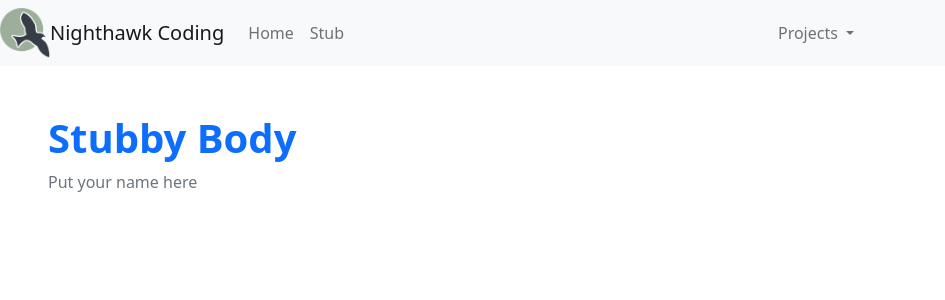
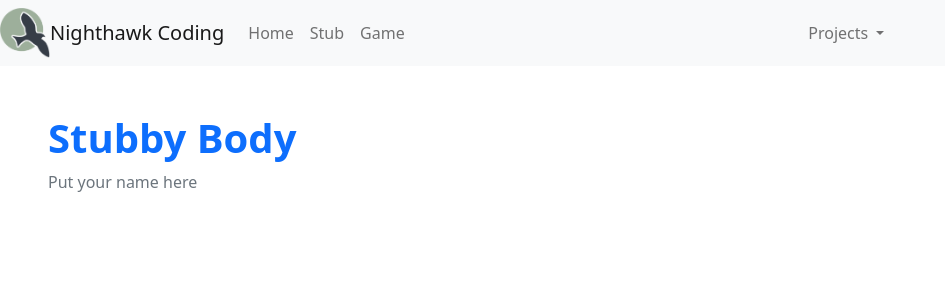
Before and after one commit to AniCricKet/fried-giggles, a Flask app: page /stub/ in a window 1280 px wide. Shown: the top 300 px of the page, without its empty margins (0-945 px from the left). Run offline with Flask 2, Linux system fonts and the light colour scheme.

Commit message:
adding game to html

```diff
--- a/templates/layouts/navbar.html
+++ b/templates/layouts/navbar.html
@@ -12,6 +12,7 @@ This HTML is setup as a fragment allowing it to be "included" by other HTML file
             <!-- url_for is a Jinja2 pre-processor that finds route from function name (def) -->
             <a class="nav-link" href={{ url_for('index') }}>Home</a>
             <a class="nav-link" href={{ url_for('stub') }}>Stub</a>
+            <a class="nav-link" href={{ url_for('Game') }}>Game</a>
         </div>
     </div>
     <div class="collapse navbar-collapse" id="navbarNavDarkDropdown">
```
